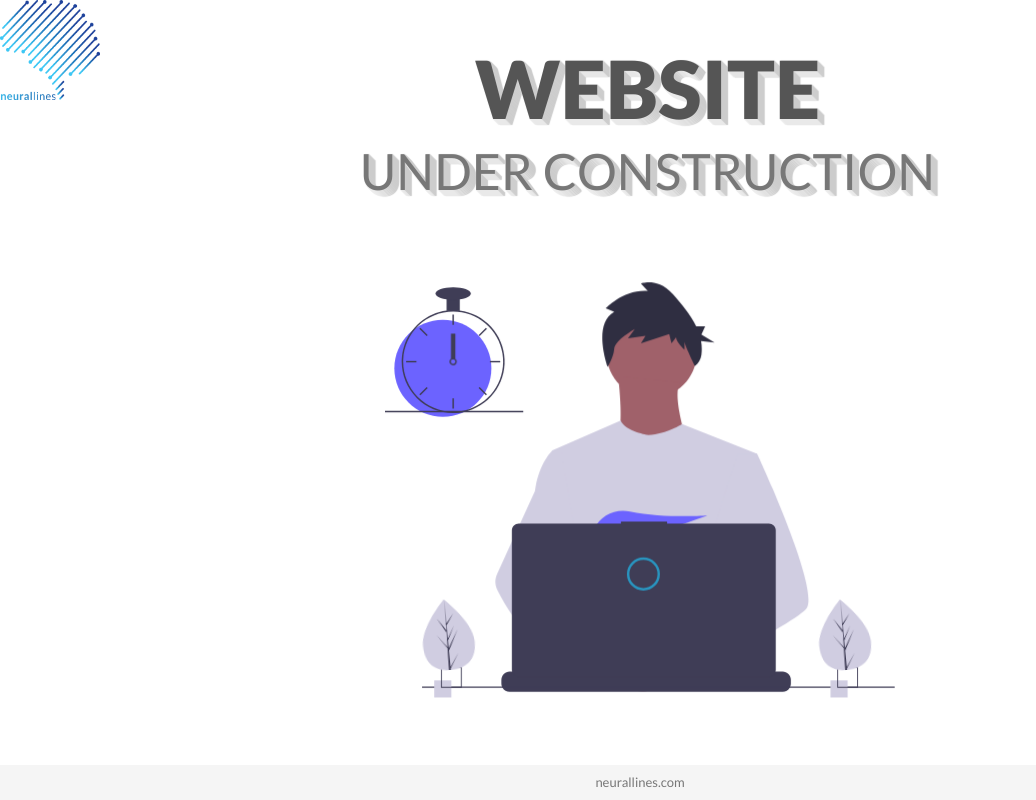
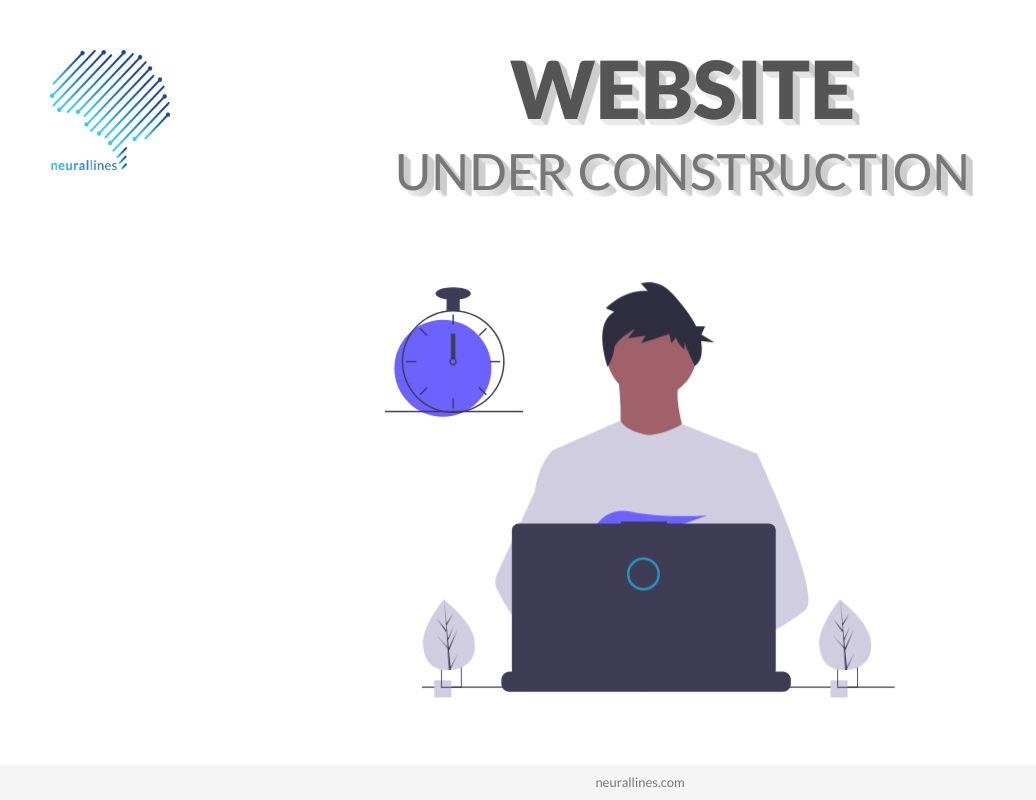
Before and after one commit to hassanj-576/hassanj-576.github.io, a plain HTML site: page index.html in a window 1280 px wide. Shown: the whole page, without its empty margins (0-1036 px from the left). Drawn offline with nearby package versions, Linux system fonts and the light colour scheme.

Commit message:
increased size and padded

```diff
--- a/index.html
+++ b/index.html
@@ -25,7 +25,7 @@
     <title>Neural Lines</title>
   </head>
   <body>
-      <img src="logo.png" alt="Cinque Terre" width="100" height="100" style="float: left;" >
+      <img src="logo.png" alt="Cinque Terre" width="120" height="120" style="float: left;  margin-left: 50px; margin-top: 50px;" >
 
     <div class="container">
 
```
